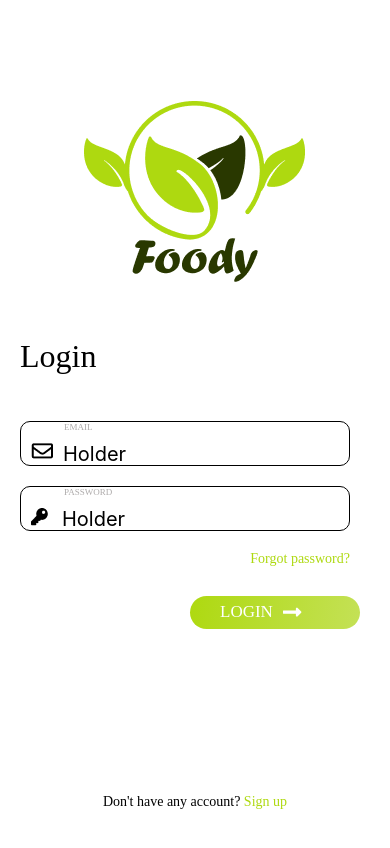
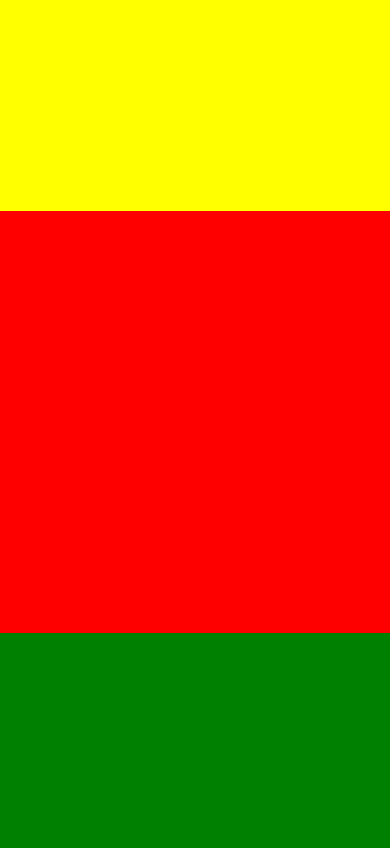
Before and after one commit to kientr2002/Foody, a React Native app in the folder frontend/: screen / in a window 390 px wide. Shown: the top 848 px of the page. Built offline with nearby package versions, Linux system fonts and the light colour scheme; a web font is replaced by a local one.

Commit message:
update from master

```diff
--- a/frontend/App.tsx
+++ b/frontend/App.tsx
@@ -10,6 +10,7 @@ import styles from './src/components/card/styles';
 import color from "./src/styles/color"
 
 import {Login} from './src/screens/authentication/login'
+import {Status} from './src/screens/authentication/updateStatus'
 
 
 export default function App() {
@@ -26,6 +27,7 @@ export default function App() {
         return null
 
     return (
-        <Login/>
+        <Status/>
+        // <Login/>
     )
 }
--- /dev/null
+++ b/frontend/src/screens/authentication/updateStatus.tsx
@@ -0,0 +1,31 @@
+import { NativeStackScreenProps } from '@react-navigation/native-stack'
+import React, { Component, useState } from 'react';
+import {View, Text, StyleSheet, Dimensions, Image, TouchableOpacity,StatusBar, SafeAreaView, TextInput, ImageBackground} from 'react-native'
+
+import Button from '../../../src/components/button/Button';
+import styles from '../../../src/components/card/styles';
+import color from "../../../src/styles/color"
+
+export const Status = () => {
+  return(
+      <View style={{flex: 1}}>
+        <View style={{backgroundColor: 'yellow', height: '25%', width: '100%'}}>
+
+        </View>
+        <View style={{backgroundColor: 'red', height: '50%', width: '100%'}}>
+
+        </View>
+        <View style={{backgroundColor: 'green', height: '50%', width: '100%'}}>
+
+        </View>
+      </View>
+  )
+}
+
+const Header = () => {
+  return(
+    <SafeAreaView style={{flex: 1}}>
+
+    </SafeAreaView>
+  )
+}
```
Also changed, not shown: frontend/assets/images-authentication/Vector-Left.png (added), frontend/assets/images-authentication/Vector-Right.png (renamed from frontend/assets/images-authentication/Vector.png).
